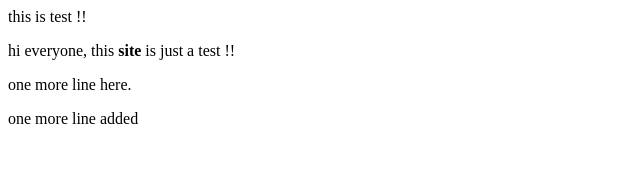
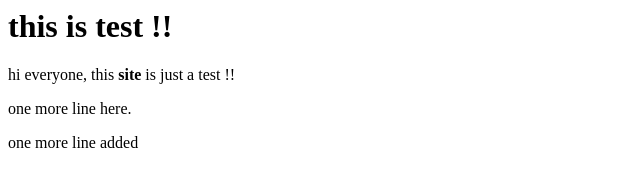
Before and after one commit to ericoh1234/video-creation5, a plain HTML site: page index.html in a window 1280 px wide. Shown: the whole page, without its empty margins (0-640 px from the left). Drawn offline with Linux system fonts and the light colour scheme.

Commit message:
hi added

```diff
--- a/index.html
+++ b/index.html
@@ -1,7 +1,7 @@
 <html>
 
 <body>
- <h> this is test !!</>
+ <h1> this is test !!</h1>
  <p>  hi everyone, this <strong> site </strong> is just a test !!<p>
 <p> one more line here.</p>
 <p> one more line added</p>
```
